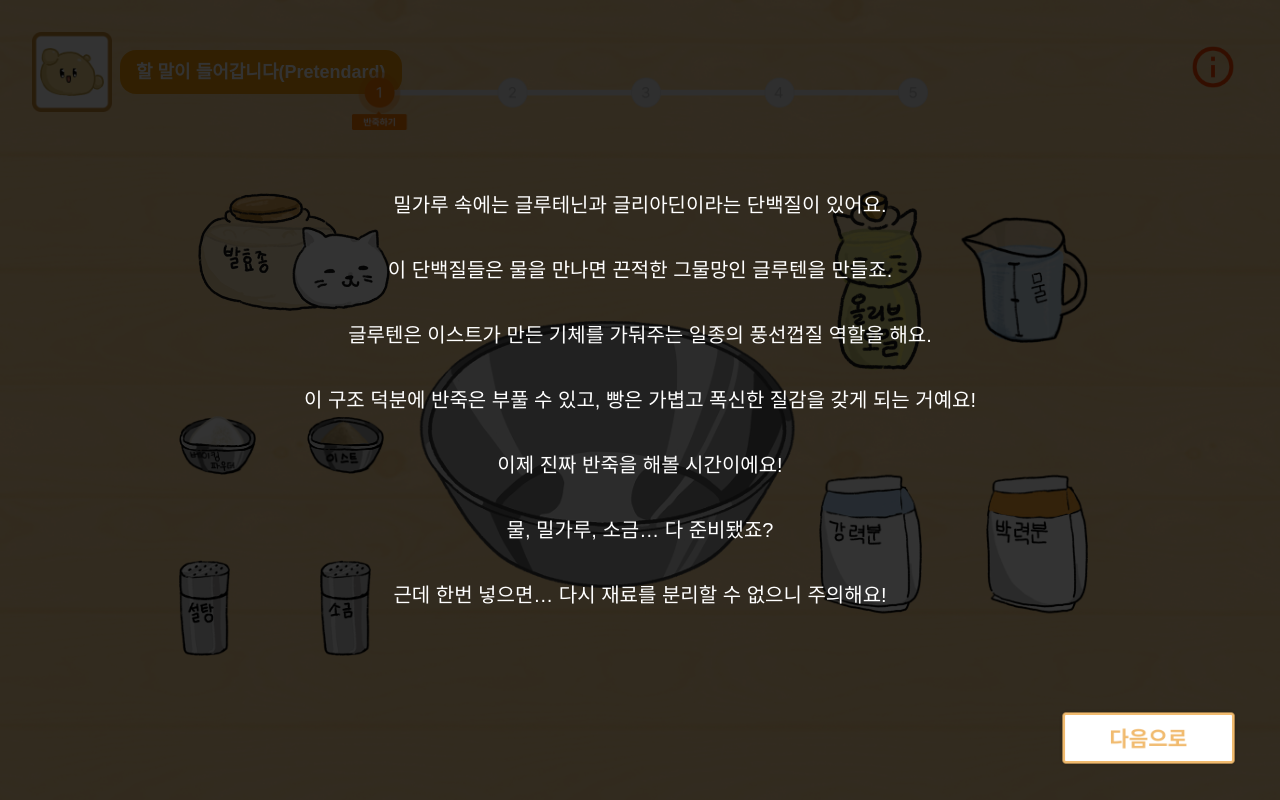
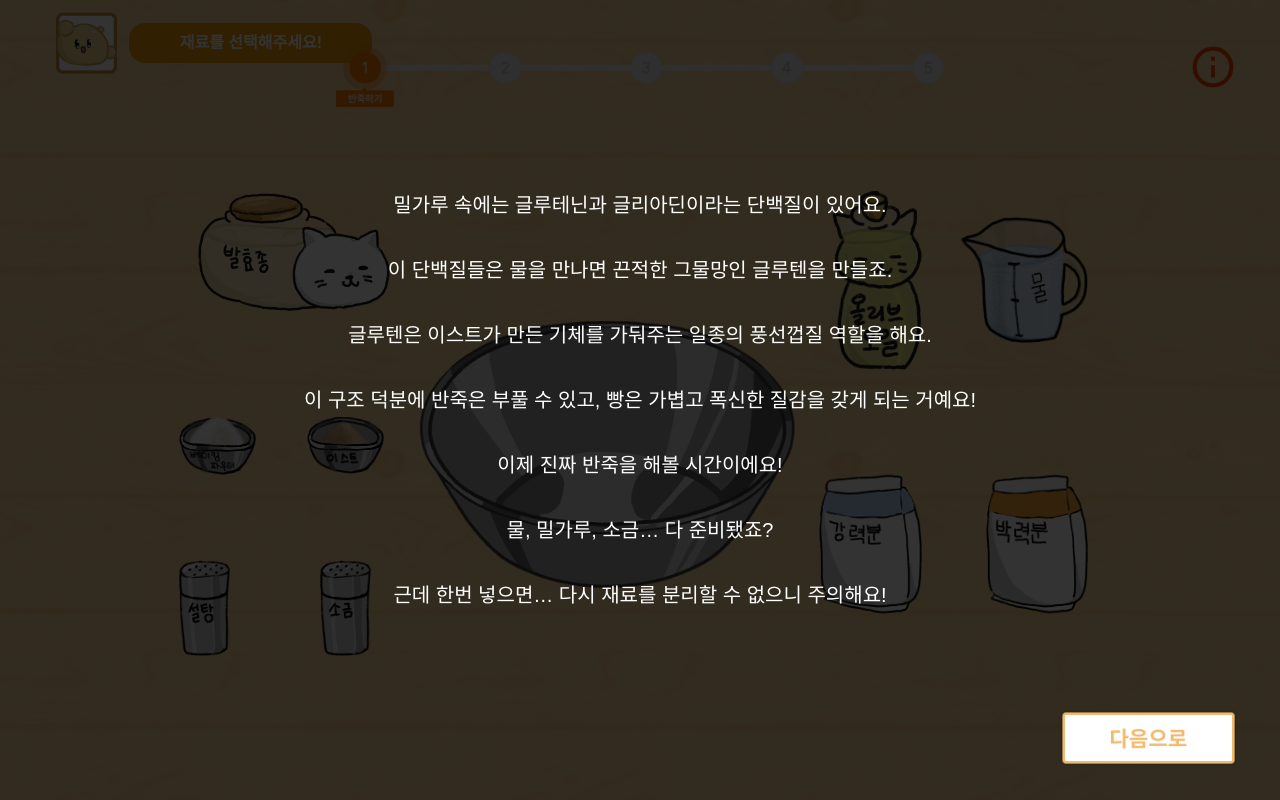
Before and after one commit to STDev-Science-Hackathon-16/Frontend, a React (Vite) app: page /dough in a window 1280 px wide. Built offline with nearby package versions, Linux system fonts and the light colour scheme.

Commit message:
feat: 반죽 페이지 효모 캐릭터 메세지 추가 및 기타 핫 픽스

```diff
--- a/src/components/Chatbot.tsx
+++ b/src/components/Chatbot.tsx
@@ -5,6 +5,7 @@ import axios from "axios";
 import ReactMarkdown from "react-markdown";
 import { AiOutlineSend } from "react-icons/ai";
 import { useFailStore } from "@/stores/useFailStore";
+import { useNavigate } from "react-router-dom";
 interface ChatMessage {
 	role: "user" | "assistant" | "system";
 	content: string;
@@ -68,10 +69,8 @@ const context = `당신은 숙련된 베이킹 전문가입니다. 사용자가
 
 const Chatbot = () => {
 	const fail = useFailStore();
+	const navigate = useNavigate();
 	const getFailImage = () => {
-		if (typeof fail === "number" && fail === 0) {
-			return "/doughdie.png";
-		}
 		if (typeof fail === "number" && fail === 1) {
 			return "/fermdie.png";
 		}
@@ -81,6 +80,7 @@ const Chatbot = () => {
 		if (typeof fail === "number" && fail === 3) {
 			return "/bakingdie.png";
 		}
+		return "/doughdie.png";
 	};
 
 	const [userInput, setUserInput] = useState<string>(""); // 사용자 입력 상태 관리
@@ -196,6 +196,10 @@ const Chatbot = () => {
 		}
 	}, [chatHistory]);
 
+	const handleHomeClick = () => {
+		navigate("/");
+	};
+
 	return (
 		<div
 			className="flex items-center justify-center min-h-screen w-full bg-cover bg-top fixed top-0 left-0 right-0 bottom-0 overflow-hidden"
@@ -288,6 +292,11 @@ const Chatbot = () => {
 						</form>
 					</div>
 				</section>
+				<button
+					type="button"
+					onClick={handleHomeClick}
+					className="absolute bottom-[5%] left-[15%] w-[20%] h-[12%] bg-[url('/homebtn.png')] bg-contain bg-no-repeat bg-center bg-transparent p-0 border-none z-20"
+				/>
 			</div>
 		</div>
 	);
--- a/src/pages/Dough.tsx
+++ b/src/pages/Dough.tsx
@@ -10,6 +10,27 @@ function Dough() {
 	const [showTutorial, setShowTutorial] = useState(true);
 	const { setGameId } = useGameIdStore();
 	const { setFail } = useFailStore();
+	const yeastMessage = [
+		"재료가 부족해요!",
+		"재료를 선택해주세요!",
+		"재료를 너무 많이 담았어요!",
+	];
+	const getMessage = () => {
+		const totalClicks =
+			waterClickCount +
+			oliveoilClickCount +
+			yeastClickCount +
+			bakingpowderClickCount +
+			levainClickCount +
+			weakflourClickCount +
+			strongflourClickCount +
+			saltClickCount +
+			sugarClickCount;
+		if (totalClicks >= 7) return yeastMessage[2];
+		if (totalClicks >= 3) return yeastMessage[1];
+		if (totalClicks >= 1) return yeastMessage[0];
+		return yeastMessage[1];
+	};
 
 	const token = useTokenStore((state) => state.token);
 
@@ -202,23 +223,23 @@ function Dough() {
 
 			<div className="absolute top-8 left-8 right-8 flex justify-between items-start z-20">
 				<div className="flex items-center gap-2">
-					<div className="relative w-20 h-20 flex-shrink-0">
+					<div>
 						<img
 							src="/Rectangle1527.png"
 							alt="frame"
-							className="absolute top-0 left-0 w-full h-full"
+							className="absolute top-[16%] left-[2%] w-[5%] transform -translate-y-1/2 z-30"
 						/>
 						<img
 							src="/normalyeast.png"
 							alt="character"
-							className="absolute top-1/2 left-1/2 transform -translate-x-1/2 -translate-y-1/2 w-16 h-12 z-10"
+							className="absolute top-[16%] left-[2%] w-[5%] transform -translate-y-1/2 z-30"
 						/>
 					</div>
-					<div className="bg-amber-500 px-4 py-2 rounded-2xl font-bold text-white text-lg whitespace-nowrap">
-						할 말이 들어갑니다(Pretendard)
+					<div className="bg-amber-500 px-4 py-2 rounded-2xl font-bold text-white absolute top-[16%] left-[8%] w-[20%] transform -translate-y-1/2 z-30 whitespace-nowrap">
+						{getMessage()}
 					</div>
 				</div>
-				<div className="absolute top-8 left-1/2 transform -translate-x-1/2 px-4 py-2 rounded-md text-center text-sm z-30">
+				<div className="absolute top-[20%] left-[50%] transform -translate-x-1/2 rounded-md text-center text-sm z-30">
 					<img src="/progress1.png" alt="프로그레스 바" />
 				</div>
 				<button
--- a/src/pages/Home.tsx
+++ b/src/pages/Home.tsx
@@ -45,9 +45,7 @@ function Home() {
 
 	const [isOpened, setIsOpened] = useState(false);
 	const { token, setToken } = useTokenStore();
-	const [rewardIds, setRewardIds] = useState<number[]>([
-		1, 2, 3, 4, 5, 6, 7, 8, 10, 11, 12, 13, 14, 15,
-	]);
+	const [rewardIds, setRewardIds] = useState<number[]>([]);
 
 	const navigate = useNavigate();
 
```
